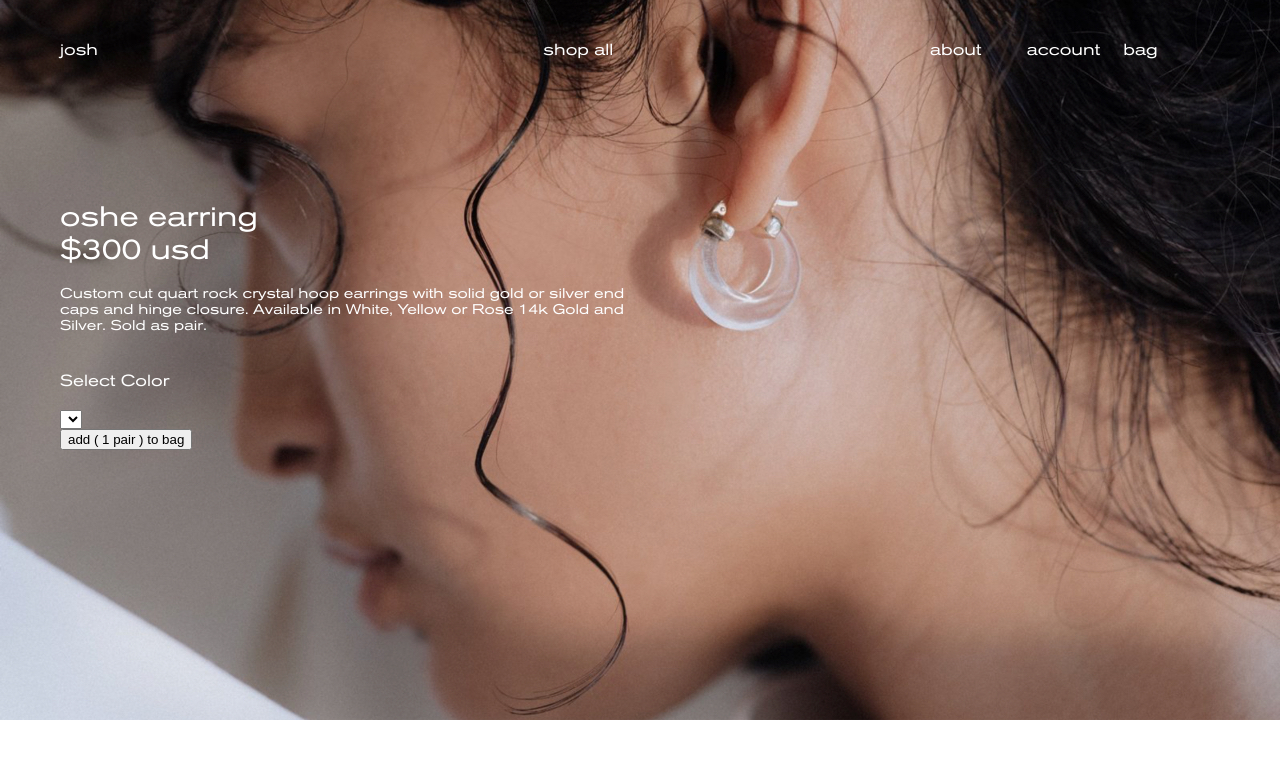
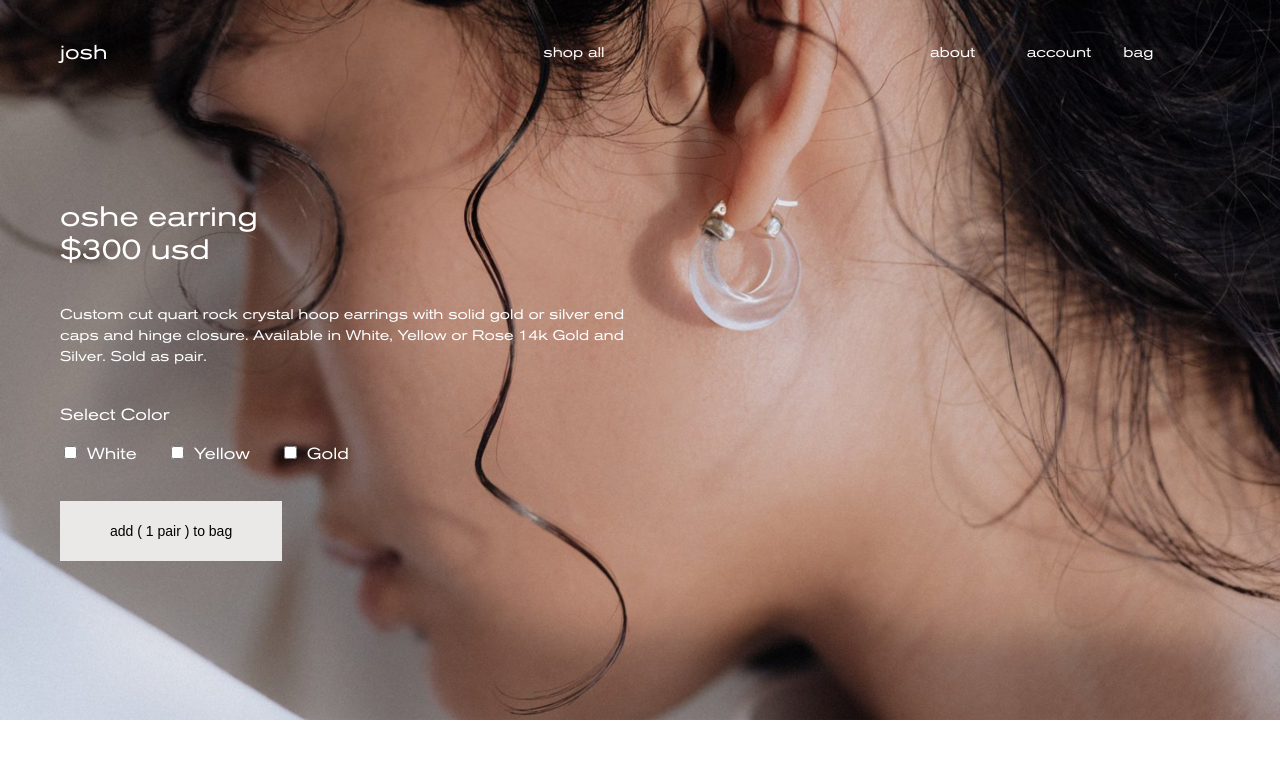
Before and after one commit to harim1206/wsproject, a React (Create React App) app: page / in a window 1280 px wide. Shown: the top 758 px of the page. Built offline with nearby package versions, Linux system fonts and the light colour scheme.

Commit message:
Header & Hero initial iteration finished. Moving to Content component

```diff
--- a/src/components/Header.js
+++ b/src/components/Header.js
@@ -10,7 +10,7 @@ class Hero extends Component{
   render() {
     return (
       <div className="header">
-        <div className = "header__button">josh</div>
+        <div className = "header__logo">josh</div>
         <div className = "header__button">shop all</div>
         <div className = "header__button">about</div>
         <div className = "header__button">account</div>
--- a/src/components/ProductDetail.js
+++ b/src/components/ProductDetail.js
@@ -1,5 +1,9 @@
 import React, { Component } from 'react';
+
+import ProductDetailCheckbox from './ProductDetailCheckbox'
+import ProductDetailButton from './ProductDetailButton'
 import '../css/ProductDetail.scss'
+
 
 class ProductDetail extends Component{
 
@@ -12,7 +16,7 @@ class ProductDetail extends Component{
       <div className="product-detail">
         <div className="product-detail__title">oshe earring</div>
         <div className="product-detail__price">$300 usd</div>
-        <br/>
+        <br/><br/>
 
         <div className="product-detail__description">Custom cut quart rock crystal hoop earrings with solid gold or silver end caps and hinge closure. Available in White, Yellow or Rose 14k Gold and Silver. Sold as pair.</div>
         <br/><br/>
@@ -20,9 +24,10 @@ class ProductDetail extends Component{
         <div>Select Color</div>
         <br/>
 
-        <select></select>
-        <br/>
-        <button>add ( 1 pair ) to bag</button>
+        <ProductDetailCheckbox/>
+        <br/><br/>
+
+        <ProductDetailButton/>
 
       </div>
     );
--- /dev/null
+++ b/src/components/ProductDetailButton.js
@@ -0,0 +1,11 @@
+import React from 'react';
+import '../css/ProductDetailButton.scss'
+
+const ProductDetailButton = () => (
+ <button className="product-detail-button">
+  add ( 1 pair ) to bag
+
+ </button>
+);
+
+export default ProductDetailButton;
--- /dev/null
+++ b/src/components/ProductDetailCheckbox.js
@@ -0,0 +1,20 @@
+import React from 'react';
+import '../css/ProductDetailCheckbox.scss'
+
+const ProductDetailCheckbox = () => (
+ <div className="product-detail-checkbox">
+  <input type="checkbox" id="white"
+         name="color" value="white" />
+  <label for="white">White</label>
+
+  <input type="checkbox" id="yellow"
+         name="color" value="yellow" />
+  <label for="yellow">Yellow</label>
+
+  <input type="checkbox" id="gold"
+         name="color" value="gold" />
+  <label for="gold">Gold</label>
+ </div>
+);
+
+export default ProductDetailCheckbox;
--- a/src/css/Header.scss
+++ b/src/css/Header.scss
@@ -1,3 +1,5 @@
+@import "./_variables";
+
 .header {
   display: grid;
   grid-template-columns: 5fr 4fr 1fr 1fr 1fr;
@@ -12,8 +14,14 @@
 //   grid-template-columns: 1fr 1fr 1fr;
 // }
 
+.header__logo{
+  font-size: $logo-size;
+  color: $nav-color;
+}
 
 .header__button{
   display: inline-block;
-  color: white;
+  font-size: $nav__button-size;
+  color: $nav-color;
+  line-height: 24px;
 }
--- a/src/css/ProductDetail.scss
+++ b/src/css/ProductDetail.scss
@@ -1,6 +1,4 @@
-$title-size: 28px;
-$price-size: 28px;
-$description-size: 14px;
+@import "./_variables";
 
 .product-detail{
   width: 50%;
@@ -18,4 +16,5 @@ $description-size: 14px;
 
 .product-detail__description{
   font-size: $description-size;
+  line-height: $line-height;
 }
--- /dev/null
+++ b/src/css/ProductDetailButton.scss
@@ -0,0 +1,18 @@
+@import "./_variables";
+
+.product-detail-button{
+  display: inline-block;
+  border: none;
+  padding: 22px 50px;
+  margin: 0;
+  text-decoration: none;
+  background: $button-background;
+  color: $button-color;
+  font-size: $button-size;
+  cursor: pointer;
+}
+
+.product-detail-button:hover,
+.product-detail-button:focus {
+    background: $button-background-hover;
+}
--- /dev/null
+++ b/src/css/ProductDetailCheckbox.scss
@@ -0,0 +1,11 @@
+.product-detail-checkbox{
+
+}
+
+input{
+  margin-right: 10px;
+}
+
+label{
+  margin-right: 30px;
+}
--- /dev/null
+++ b/src/css/_variables.scss
@@ -0,0 +1,16 @@
+//Header
+$logo-size: 20px;
+$nav__button-size: 14px;
+$nav-color: #ffffff;
+
+//ProductDetail
+$title-size: 28px;
+$price-size: 28px;
+$description-size: 14px;
+$line-height: 1.5;
+
+//ProductDetailButton
+$button-size: 14px;
+$button-background: #EAE9E7;
+$button-background-hover: #E2E1DE;
+$button-color: #000000;
```
